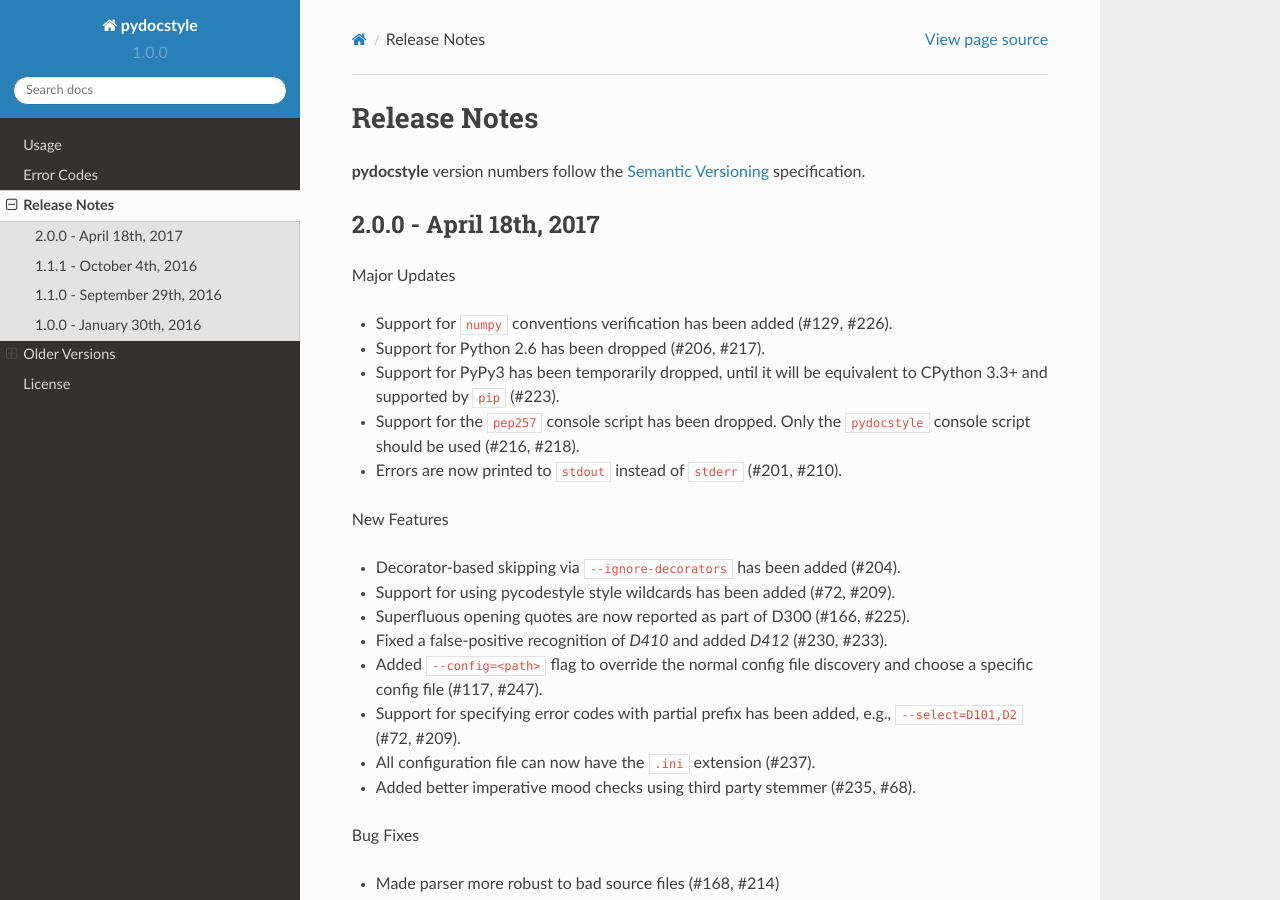
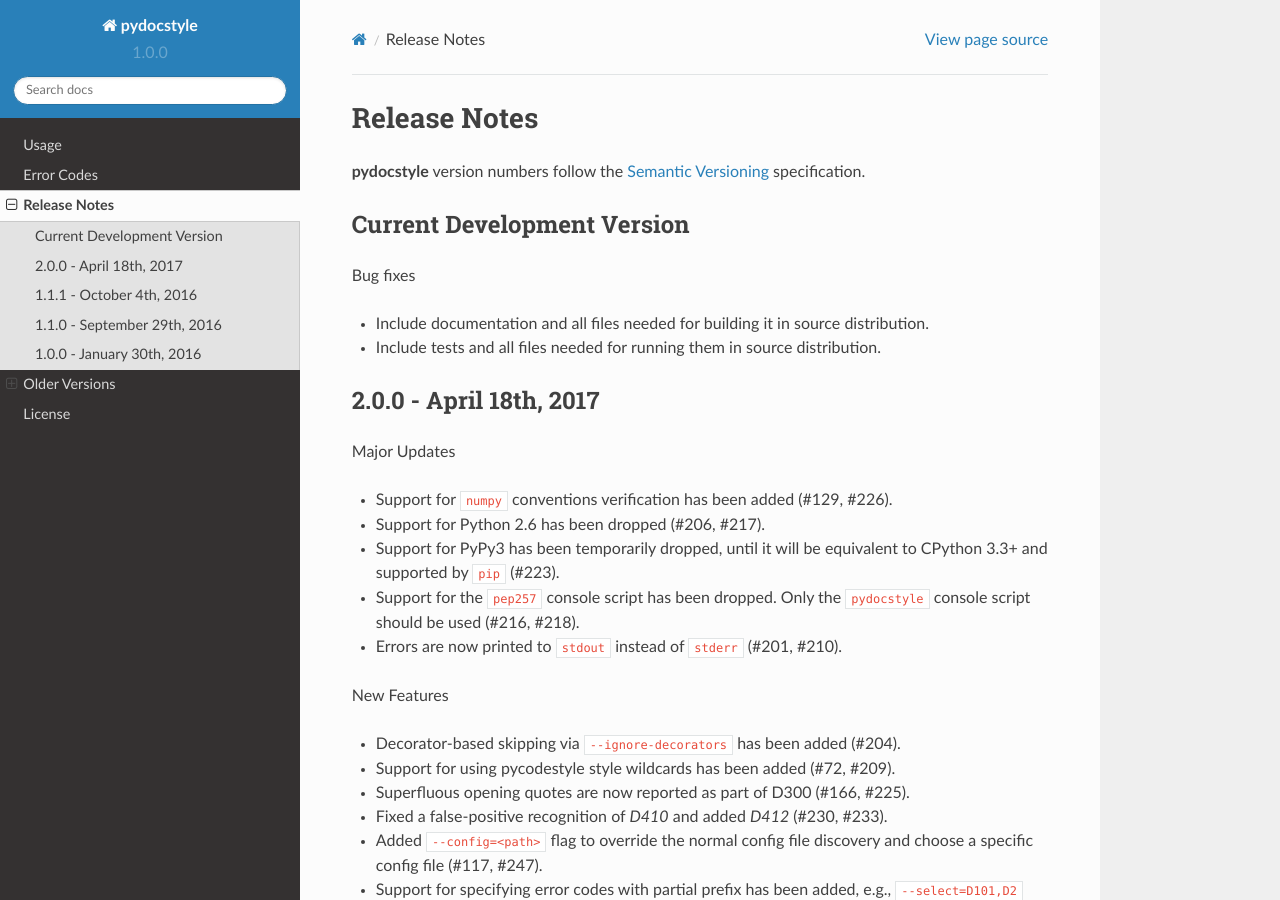
Before and after one commit to PyCQA/pydocstyle, a Sphinx documentation site: the page built from docs/release_notes.rst, in a window 1280 px wide and 900 px high. Built offline with Sphinx 7.4.7 and the Read the Docs theme 2.0.0, drawn with Linux system fonts in a browser that asks for light colours; the version number is read from the project's files by our own code.

Commit message:
Include documentation and tests in source distribution

```diff
--- a/docs/release_notes.rst
+++ b/docs/release_notes.rst
@@ -3,6 +3,15 @@
 
 **pydocstyle** version numbers follow the
 `Semantic Versioning <http://semver.org/>`_ specification.
+
+Current Development Version
+----------------------------
+
+Bug fixes
+
+* Include documentation and all files needed for building it in source
+  distribution.
+* Include tests and all files needed for running them in source distribution.
 
 2.0.0 - April 18th, 2017
 ------------------------
```
Also changed, not shown: 1 other file.
